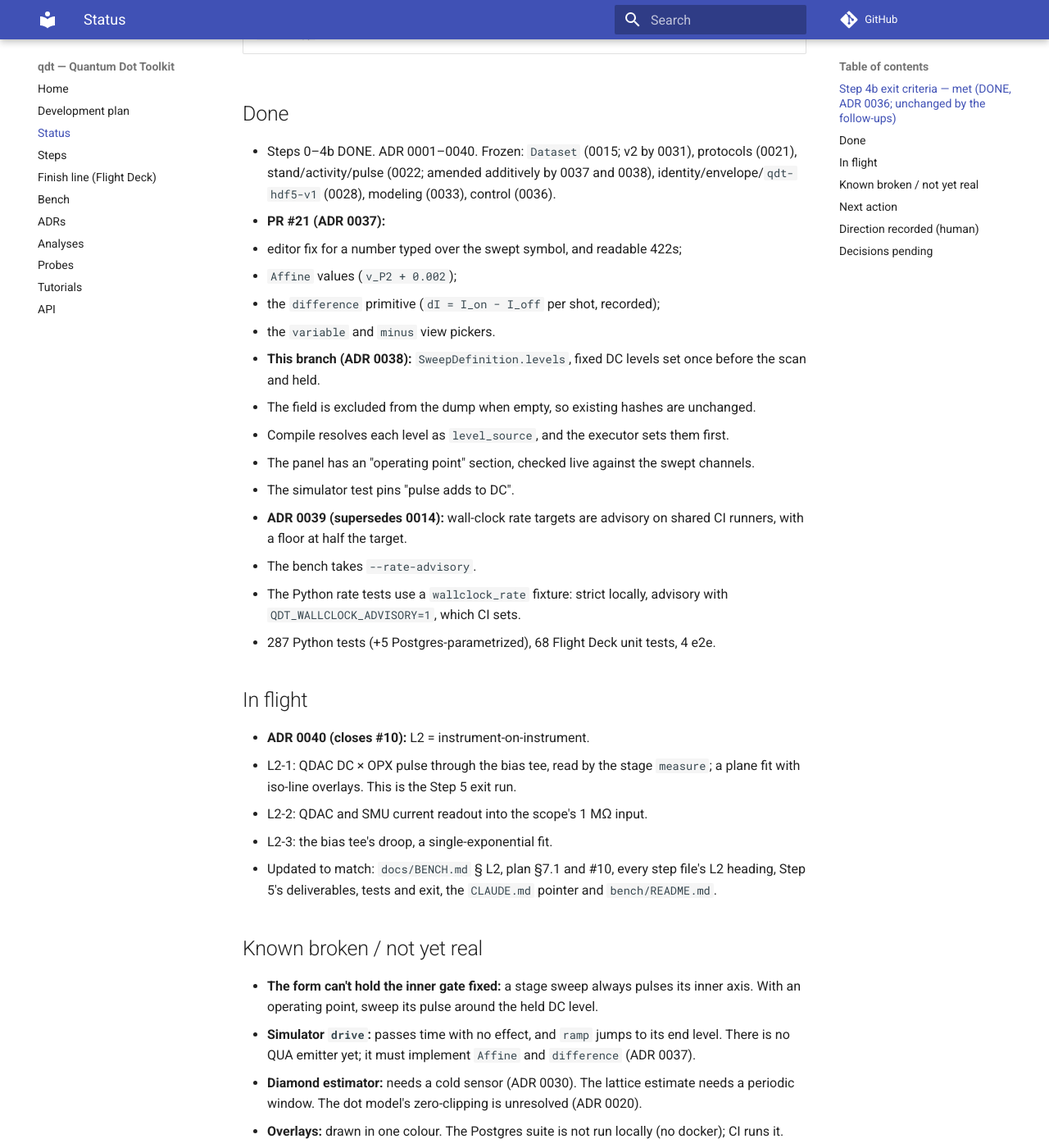
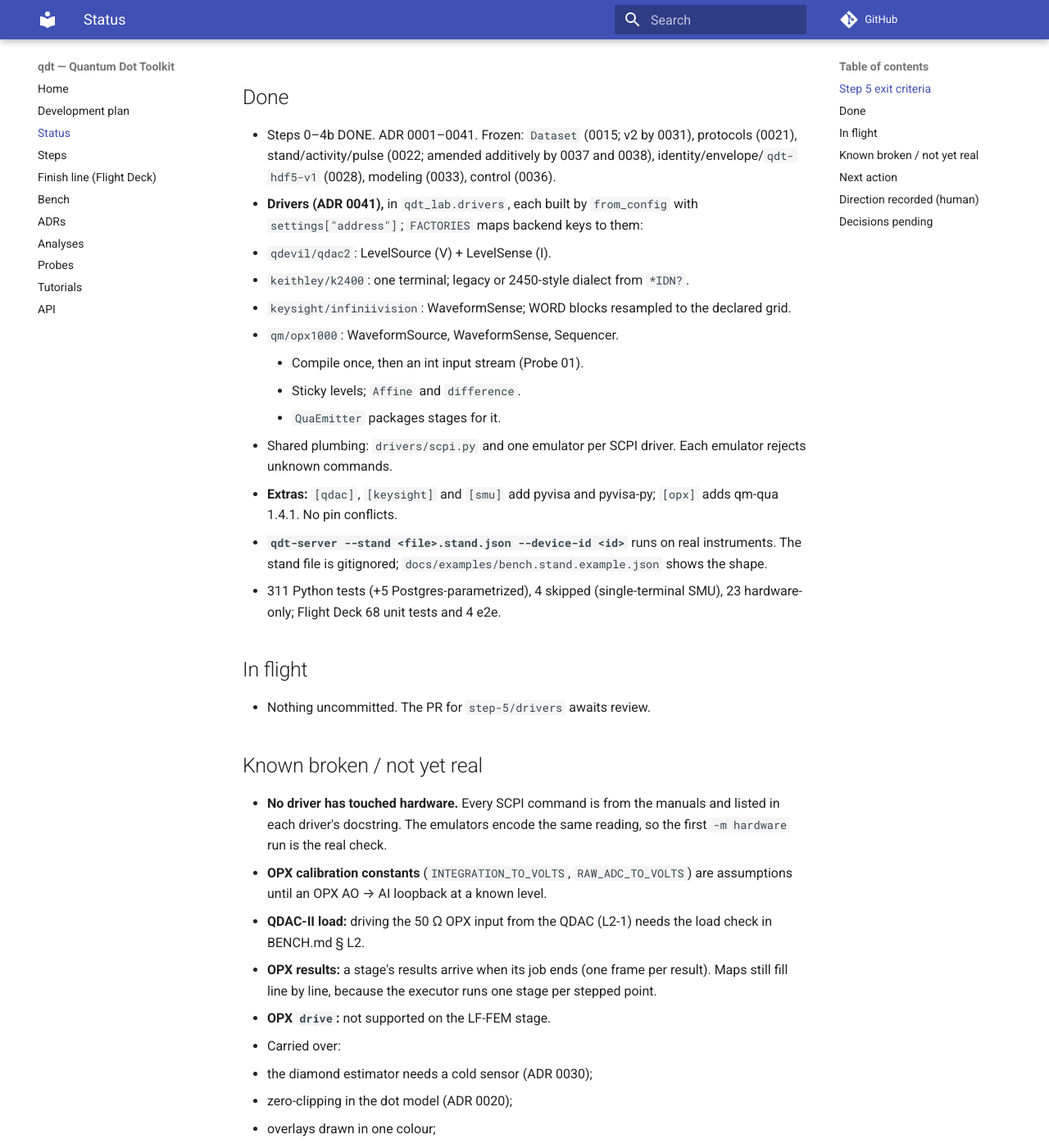
Before and after one commit to CowboyQuantum/qdt, an MkDocs documentation site: the page built from docs/STATUS.md, in a window 1280 px wide and 1400 px high, scrolled down 706 px. Shown: the whole window at 82% size. Built offline with MkDocs 1.6.1 and Material for MkDocs 9.7.7, drawn with Linux system fonts in a browser that asks for light colours; comment, search, counter and statistics services are not loaded; some of the changed text lies outside the part shown.

Commit message:
docs(adr): 0041 — Step 5 driver shape; BENCH instruments, example stand file, Step 5 status, STATUS
Co-Authored-By: Claude Opus 5.5 <noreply@anthropic.com>

```diff
--- a/docs/STATUS.md
+++ b/docs/STATUS.md
@@ -3,92 +3,86 @@
 > Rewritten at the end of every session. Never appended. History: `git log -- docs/STATUS.md`.
 > A fresh session must be able to continue from this file alone.
 
-**Current step:** 5 — Instrument drivers → `docs/steps/05-instrument-drivers-last-mile.md` (NOT STARTED).
-Step 4b DONE (ADR 0036). The demo follow-ups are merged: #21 (ADR 0037), #22 (ADR 0038), #23 (ADR
-0039).
-**Branch:** `step-5/surrogate-dut-draft` (PR #24). It closes #10 with ADR 0040: no surrogate DUT
-board; L2 is instrument-on-instrument.
+**Current step:** 5 — Instrument drivers → `docs/steps/05-instrument-drivers-last-mile.md` (IN PROGRESS).
+**Branch:** `step-5/drivers` (PR against `main`).
+**Last session:** 2026-10-14. The human cut the surrogate DUT (ADR 0040) and asked for the drivers
+directly, kept simple. Linear and exponential fits come later. Bench:
+- QDAC-II over Ethernet;
+- Keithley 2400-series;
+- InfiniiVision X;
+- OPX1000 with LF-FEMs.
 
-**Last session:** 2026-10-14.
-- The human agreed ADR 0037 (no version bump; `difference` in the sequence).
-- They asked for the operating point before Step 5 (built as ADR 0038).
-- They chose advisory wall-clock CI gates (ADR 0039).
-- After a surrogate DUT board was drafted, they asked to skip it. L2 now uses the instruments
-  themselves plus a bias tee (ADR 0040).
-
-## Step 4b exit criteria — met (DONE, ADR 0036; unchanged by the follow-ups)
+## Step 5 exit criteria
 | Criterion | State |
 |---|---|
-| fresh browser + `qdt-server` only: craft, run, watch, record, analyse, overlays — e2e in CI and a scripted demo | ✔ `apps/flightdeck/e2e/control.test.ts` (now also chop, `a − b`, operating point); `scripts/demo_control_path.py` |
-| `control.py` frozen with ADR | ✔ ADR 0036 |
+| conformance suite passes on all four real instruments under `-m hardware` | ◐ passes on each driver's emulator in CI; the OPX's QUA and config are validated offline by qm-qua. **The first bench run is the next action** |
+| one end-to-end L2 run (L2-1): definition → hardware → Flight Deck → registry → overlay | ◐ the path runs in CI through the server on real drivers over emulators (`test_a_sweep_runs_on_the_real_drivers_streams_and_records`); hardware run pending |
+| bench report committed | ✘ |
 
 ## Done
-- Steps 0–4b DONE. ADR 0001–0040. Frozen: `Dataset` (0015; v2 by 0031), protocols (0021),
+- Steps 0–4b DONE. ADR 0001–0041. Frozen: `Dataset` (0015; v2 by 0031), protocols (0021),
   stand/activity/pulse (0022; amended additively by 0037 and 0038), identity/envelope/`qdt-hdf5-v1`
   (0028), modeling (0033), control (0036).
-- **PR #21 (ADR 0037):**
-  - editor fix for a number typed over the swept symbol, and readable 422s;
-  - `Affine` values (`v_P2 + 0.002`);
-  - the `difference` primitive (`dI = I_on − I_off` per shot, recorded);
-  - the `variable` and `minus` view pickers.
-- **This branch (ADR 0038):** `SweepDefinition.levels`, fixed DC levels set once before the scan and
-  held.
-  - The field is excluded from the dump when empty, so existing hashes are unchanged.
-  - Compile resolves each level as `level_source`, and the executor sets them first.
-  - The panel has an "operating point" section, checked live against the swept channels.
-  - The simulator test pins "pulse adds to DC".
-- **ADR 0039 (supersedes 0014):** wall-clock rate targets are advisory on shared CI runners, with a
-  floor at half the target.
-  - The bench takes `--rate-advisory`.
-  - The Python rate tests use a `wallclock_rate` fixture: strict locally, advisory with
-    `QDT_WALLCLOCK_ADVISORY=1`, which CI sets.
-- 287 Python tests (+5 Postgres-parametrized), 68 Flight Deck unit tests, 4 e2e.
+- **Drivers (ADR 0041),** in `qdt_lab.drivers`, each built by `from_config` with `settings["address"]`;
+  `FACTORIES` maps backend keys to them:
+  - `qdevil/qdac2`: LevelSource (V) + LevelSense (I).
+  - `keithley/k2400`: one terminal; legacy or 2450-style dialect from `*IDN?`.
+  - `keysight/infiniivision`: WaveformSense; WORD blocks resampled to the declared grid.
+  - `qm/opx1000`: WaveformSource, WaveformSense, Sequencer.
+    - Compile once, then an int input stream (Probe 01).
+    - Sticky levels; `Affine` and `difference`.
+    - `QuaEmitter` packages stages for it.
+  - Shared plumbing: `drivers/scpi.py` and one emulator per SCPI driver. Each emulator rejects unknown
+    commands.
+- **Extras:** `[qdac]`, `[keysight]` and `[smu]` add pyvisa and pyvisa-py; `[opx]` adds qm-qua 1.4.1. No
+  pin conflicts.
+- **`qdt-server --stand <file>.stand.json --device-id <id>`** runs on real instruments. The stand file
+  is gitignored; `docs/examples/bench.stand.example.json` shows the shape.
+- 311 Python tests (+5 Postgres-parametrized), 4 skipped (single-terminal SMU), 23 hardware-only; Flight
+  Deck 68 unit tests and 4 e2e.
 
 ## In flight
-- **ADR 0040 (closes #10):** L2 = instrument-on-instrument.
-  - L2-1: QDAC DC × OPX pulse through the bias tee, read by the stage `measure`; a plane fit with
-    iso-line overlays. This is the Step 5 exit run.
-  - L2-2: QDAC and SMU current readout into the scope's 1 MΩ input.
-  - L2-3: the bias tee's droop, a single-exponential fit.
-  - Updated to match: `docs/BENCH.md` § L2, plan §7.1 and #10, every step file's L2 heading, Step 5's
-    deliverables, tests and exit, the `CLAUDE.md` pointer and `bench/README.md`.
+- Nothing uncommitted. The PR for `step-5/drivers` awaits review.
 
 ## Known broken / not yet real
-- **The form can't hold the inner gate fixed:** a stage sweep always pulses its inner axis. With an
-  operating point, sweep its pulse around the held DC level.
-- **Simulator `drive`:** passes time with no effect, and `ramp` jumps to its end level. There is no QUA
-  emitter yet; it must implement `Affine` and `difference` (ADR 0037).
-- **Diamond estimator:** needs a cold sensor (ADR 0030). The lattice estimate needs a periodic window.
-  The dot model's zero-clipping is unresolved (ADR 0020).
-- **Overlays:** drawn in one colour. The Postgres suite is not run locally (no docker); CI runs it.
+- **No driver has touched hardware.** Every SCPI command is from the manuals and listed in each driver's
+  docstring. The emulators encode the same reading, so the first `-m hardware` run is the real check.
+- **OPX calibration constants** (`INTEGRATION_TO_VOLTS`, `RAW_ADC_TO_VOLTS`) are assumptions until an
+  OPX AO → AI loopback at a known level.
+- **QDAC-II load:** driving the 50 Ω OPX input from the QDAC (L2-1) needs the load check in BENCH.md § L2.
+- **OPX results:** a stage's results arrive when its job ends (one frame per result). Maps still fill
+  line by line, because the executor runs one stage per stepped point.
+- **OPX `drive`:** not supported on the LF-FEM stage.
 - Carried over:
-  - the server payload store is a directory (ADR 0026);
+  - the diamond estimator needs a cold sensor (ADR 0030);
+  - zero-clipping in the dot model (ADR 0020);
+  - overlays drawn in one colour;
+  - the Postgres suite runs only in CI (no docker here);
   - `FINISH_LINE.md` TODO (human);
-  - `BENCH.md`: instrument models and the L2 specs are still TODO (human);
-  - on Windows, run pnpm as `corepack pnpm` in `apps/flightdeck`.
+  - on Windows, run pnpm as `corepack pnpm`.
 
 ## Next action
-**Human:**
-1. Merge PR #24.
-2. Fill in `docs/BENCH.md`: the instrument models, and § L2 "To fill in" (bias tee specs; the L2-1 load
-   check; QDAC current range; scope input spec). Real addresses go in `CLAUDE.local.md`, not the repo
-   (rule 7).
+**Human, at the bench:**
+1. Export `QDT_QDAC2_ADDRESS`, `QDT_SMU_ADDRESS`, `QDT_SCOPE_ADDRESS` and `QDT_OPX_ADDRESS`, then run
+   `uv run pytest packages/qdt-lab -m hardware -v`. A session can fix the failures, driver and emulator
+   together.
+2. Write a local `bench.stand.json` from the example, and run
+   `uv run python -m qdt_server --stand bench.stand.json --device-id <id> --ui apps/flightdeck/dist`
+   for a first sweep in the browser.
 
-**Then** the first Step 5 session:
-1. Open Step 5. Start with the two curated fits L2 needs (plane with iso-line overlays; single
-   exponential): pure, testable at L0 now, before any hardware.
-2. Fill in `docs/BENCH.md`.
-3. Start the first real driver with `/add-driver` (`packages/qdt-lab/CLAUDE.md`), passing the
-   conformance suite under `-m hardware`.
+**Then:** the OPX calibration constants; the L1 and L2 suites in `bench/` with the dated report; and
+the linear and exponential fits as curated methods.
 
 ## Direction recorded (human)
-- **2026-10-13:** web app end state. Curated analyses only. Multi-record analyses deferred. Results may
-  carry arrays (ADR 0031). The control path came before the drivers (ADR 0032).
+- **2026-10-13:** web app end state. Curated analyses only. The control path came before the drivers
+  (ADR 0031, 0032).
 - **2026-10-14:**
   - a chop's difference is recorded (ADR 0037);
   - additive changes without a version bump are accepted (ADR 0037);
   - the operating point comes before Step 5 (ADR 0038);
-  - wall-clock CI gates are advisory, option A (ADR 0039).
+  - wall-clock CI gates are advisory (ADR 0039);
+  - no surrogate DUT (ADR 0040);
+  - drivers first, simple; fits later (ADR 0041).
 
 ## Decisions pending
 - A default operating point per device (not in ADR 0038).
--- a/docs/steps/05-instrument-drivers-last-mile.md
+++ b/docs/steps/05-instrument-drivers-last-mile.md
@@ -36,4 +36,9 @@ None new. `InstrumentConfig` gains vendor address fields only if required (minor
 - #10 surrogate DUT design — closed by ADR 0040 (no board)
 
 ## Status
-NOT STARTED
+IN PROGRESS (opened 2026-10-14, ADR 0041). Session 1: drivers for the QDAC-II, Keithley 2400-series,
+InfiniiVision X and OPX1000. Each SCPI driver passes the conformance suite on its emulator in CI. The OPX's
+QUA programs and config are validated offline by qm-qua. `qdt-server --stand` runs on a real stand, and a
+CI test runs a sweep through the server on the real drivers over emulators. Remaining: the first
+`-m hardware` run and its fixes, the OPX calibration constants, L1/L2 bench suites and the report, and
+linear and exponential fits (asked for by the human; plane and single exponential).
```
Also changed, not shown: docs/BENCH.md (+14 -6 lines), docs/adr/0041-step5-driver-shape.md (added, +69 -0 lines), docs/adr/README.md (+1 -0 lines), docs/examples/bench.stand.example.json (added, +23 -0 lines), docs/steps/README.md (+1 -1 lines).
